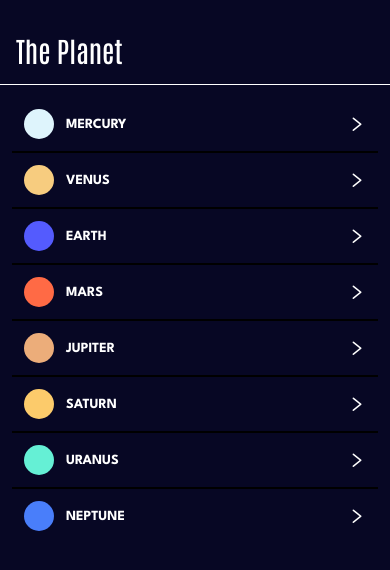
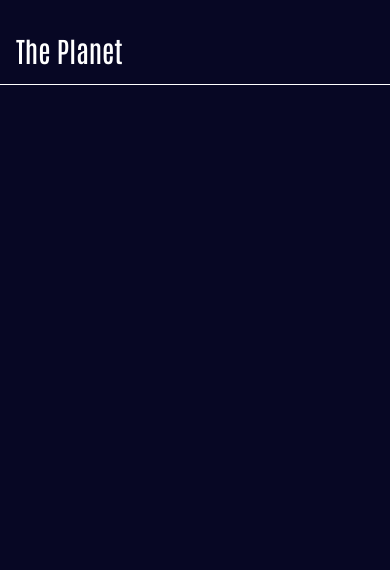
Before and after one commit to shuvo794/The-planet-app, a React Native app: screen /Details in a window 390 px wide. Shown: the top 570 px of the page. Built offline with nearby package versions, Linux system fonts and the light colour scheme.

Commit message:
creat Detail

```diff
--- a/App.js
+++ b/App.js
@@ -8,6 +8,7 @@ import { typography } from "./src/theme/typography";
 import Text from "./src/components/text/text";
 // import home from "./src/screens/home";
 import Home from "./src/screens/home";
+import Details from "./src/screens/details";
 import { NavigationContainer, DarkTheme } from "@react-navigation/native";
 import { createNativeStackNavigator } from "@react-navigation/native-stack";
 const Stack = createNativeStackNavigator();
@@ -27,6 +28,7 @@ export default function App() {
       <NavigationContainer>
         <Stack.Navigator screenOptions={{ headerShown: false }}>
           <Stack.Screen name="Home" component={Home} />
+          <Stack.Screen name="Details" component={Details} />
         </Stack.Navigator>
       </NavigationContainer>
       <StatusBar style="light" />
--- /dev/null
+++ b/src/screens/details.js
@@ -0,0 +1,19 @@
+import { View, SafeAreaView, StyleSheet } from "react-native";
+import React from "react";
+import Text from "../components/text/text";
+import PlanetHeader from "../components/planet-header";
+import { colors } from "../theme/colors";
+
+export default function Details() {
+  return (
+    <SafeAreaView style={styles.container}>
+      <PlanetHeader />
+    </SafeAreaView>
+  );
+}
+const styles = StyleSheet.create({
+  container: {
+    flex: 1,
+    backgroundColor: colors.black,
+  },
+});
--- a/src/screens/home.js
+++ b/src/screens/home.js
@@ -1,4 +1,10 @@
-import { View, StyleSheet, SafeAreaView, FlatList } from "react-native";
+import {
+  View,
+  StyleSheet,
+  SafeAreaView,
+  FlatList,
+  Pressable,
+} from "react-native";
 import React from "react";
 import Text from "../components/text/text";
 
@@ -6,8 +12,9 @@ import PlanetHeader from "../components/planet-header";
 import { colors } from "../theme/colors";
 import { PLANET_LIST } from "../data/planet-list";
 import { spacing } from "../theme/spacing";
+
 import { AntDesign } from "@expo/vector-icons";
-export default function Home() {
+export default function Home({ navigation }) {
   return (
     <SafeAreaView style={styles.container}>
       <PlanetHeader />
@@ -18,7 +25,12 @@ export default function Home() {
         renderItem={({ item }) => {
           const { name, color } = item;
           return (
-            <View style={styles.item}>
+            <Pressable
+              onPress={() => {
+                navigation.navigate("Details");
+              }}
+              style={styles.item}
+            >
               <View style={{ flexDirection: "row", alignItems: "center" }}>
                 <View style={[styles.circel, { backgroundColor: color }]} />
                 <Text preset="h4" style={styles.itemName}>
@@ -26,7 +38,7 @@ export default function Home() {
                 </Text>
               </View>
               <AntDesign name="right" size={18} color="white" />
-            </View>
+            </Pressable>
           );
         }}
         ItemSeparatorComponent={() => <View style={styles.separetor} />}
```
